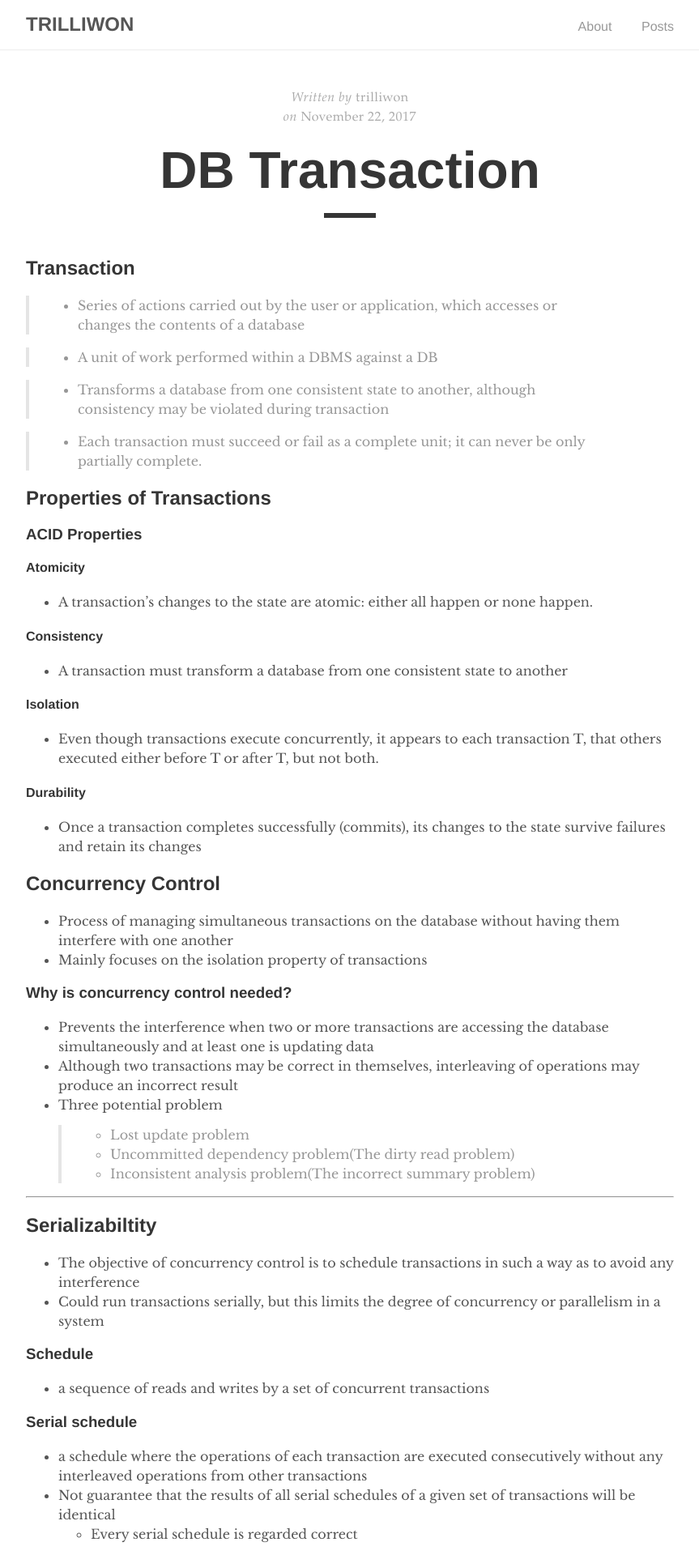
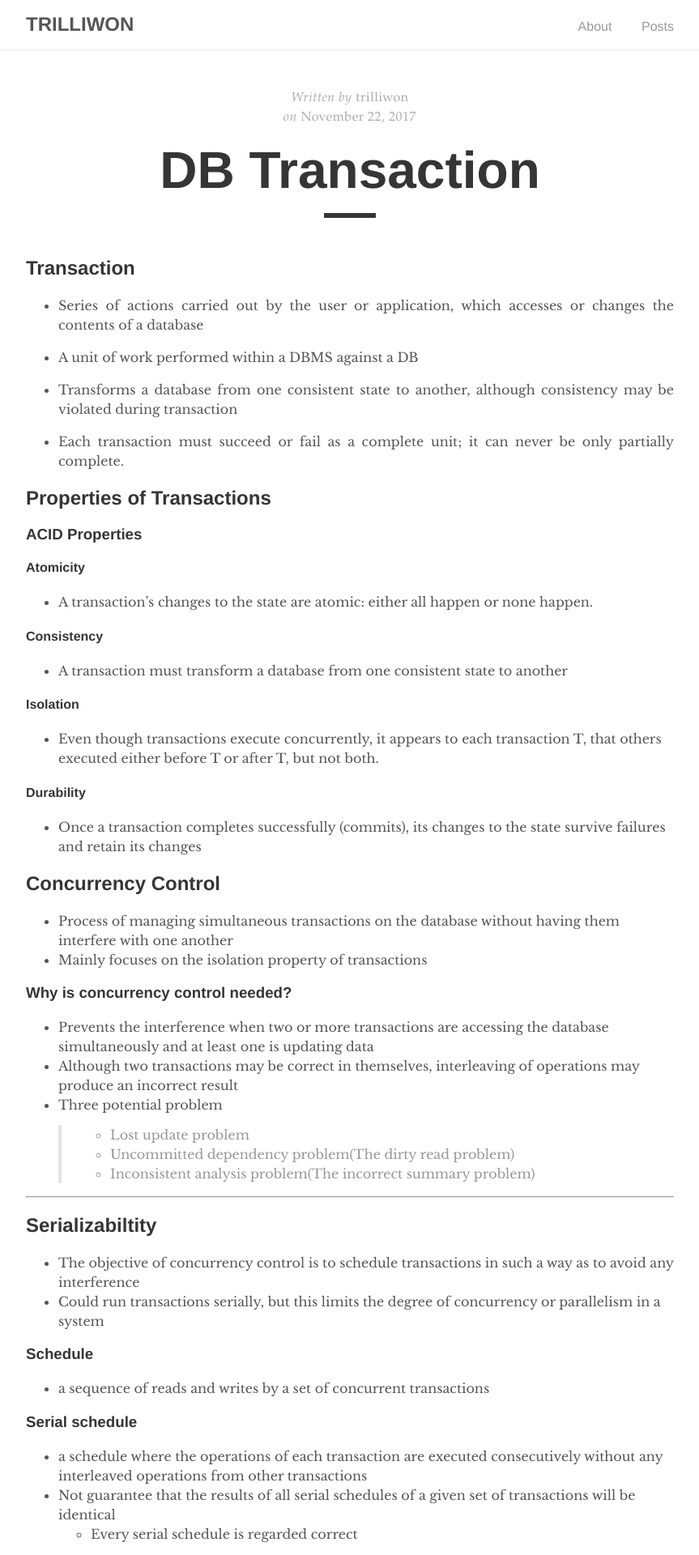
Before and after one commit to trilliwon/ABL, a Jekyll site: the page built from _posts/2017-11-22-db-transaction.md, in a window 1280 px wide. Shown: the top 1920 px of the page at 81% size, without its empty margins (208-1071 px from the left). Built offline with Jekyll 4.4.1, drawn with Linux system fonts in a browser that asks for light colours.

Commit message:
Fri Nov 24 13:40:24 KST 2017

```diff
--- a/_posts/2017-11-22-db-transaction.md
+++ b/_posts/2017-11-22-db-transaction.md
@@ -7,13 +7,13 @@ categories: db
 
 ## Transaction
 
->+ Series of actions carried out by the user or application, which accesses or changes the contents of a database
+- Series of actions carried out by the user or application, which accesses or changes the contents of a database
 
->+ A unit of work performed within a DBMS against a DB
+- A unit of work performed within a DBMS against a DB
 
->+ Transforms a database from one consistent state to another, although consistency may be violated during transaction
+- Transforms a database from one consistent state to another, although consistency may be violated during transaction
 
->+ Each transaction must succeed or fail as a complete unit; it can never be only partially complete.
+- Each transaction must succeed or fail as a complete unit; it can never be only partially complete.
 
 ## Properties of Transactions
 
```
